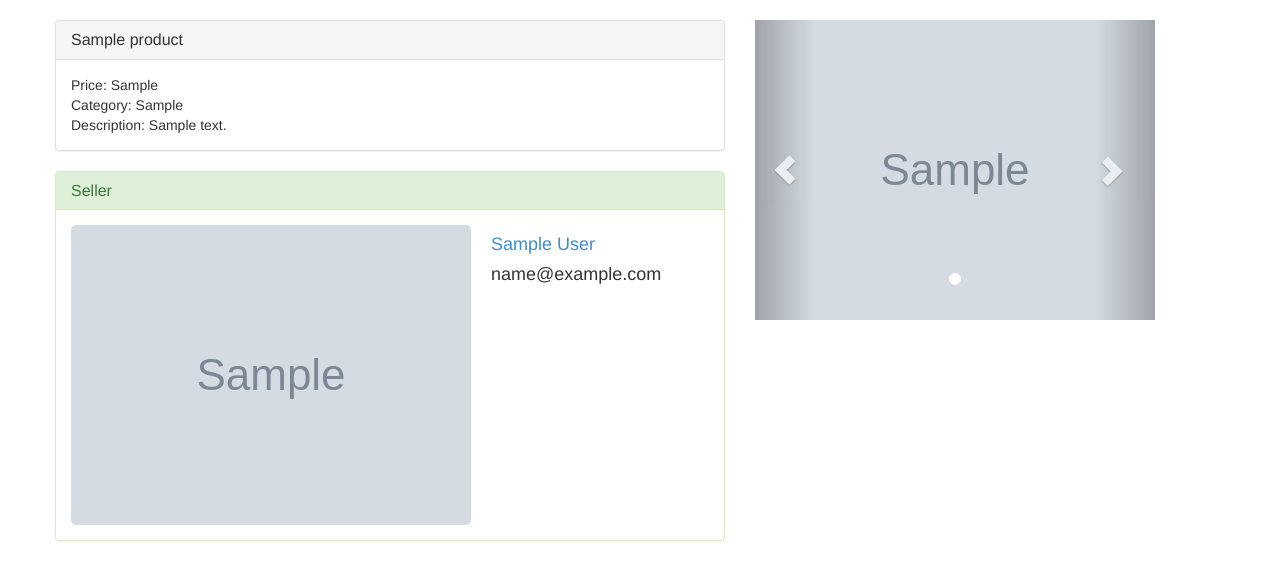
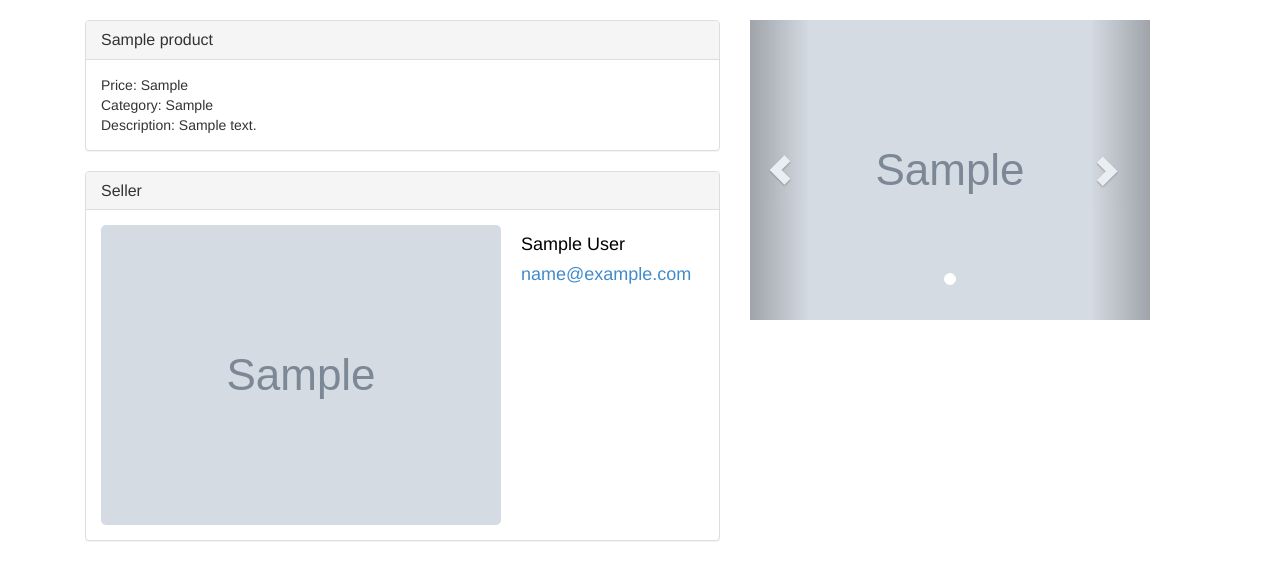
Before and after one commit to vlyubin/tradein, a Flask app: page /product/1 in a window 1280 px wide. Shown: the part 52-632 px from the top of the page. Run offline with Flask 2, Linux system fonts and the light colour scheme; tables that the repository leaves empty hold one stand-in row (values such as "Sample post"); grey boxes marked "Sample" are stand-in pictures; some libraries are stand-ins or nearby versions.

Commit message:
More styling changes for PDP

```diff
--- a/app/templates/pdp.html
+++ b/app/templates/pdp.html
@@ -6,31 +6,31 @@
 <body>
 	{% include 'navbar.html' %}
 	<div class="container">
-		<div class="row">
-			<div class="row">
 		<div class="col-md-7">
 			<div class="panel panel-default">
 				<div class="panel-heading">
-							<h3 class="panel-title">{{ prod.title}} </h3>
+					<h3 class="panel-title"> {{ prod.title|safe }} </h3>
 				</div>
 				<div class="panel-body">
-							Price: {{prod.price}} <br>
-							Category: {{prod.category}} <br>
-							Description: {{prod.desc}}
+					Price: {{ prod.price|safe }} <br>
+					Category: {{ prod.category|safe }} <br>
+					Description: {{ prod.desc|safe }}
 				</div>
 			</div>
-					<div class="panel panel-success">
+			<div class="panel panel-default">
 				<div class="panel-heading">
 					<h3 class="panel-title">Seller</h3>
 				</div>
 				<div class="panel-body">
+					<a href="{{ user.publicUrl }}">
 						<div style="float:left;">
-								<a href="{{user.publicUrl}}"><img src="{{user.pictureUrl}}" style="border-radius: 5px;"></a>
+							<img src="{{ user.pictureUrl }}" style="border-radius: 5px;">
 						</div>
 						<div class="contactDataRight">
-								<h4><a href="{{user.publicUrl}}">{{user.name}}</a></h4>
-								<h4>{{user.mail}}</h4>
+							<h4 style="color:black;">{{ user.name }}</h4>
+							<h4>{{ user.mail }}</h4>
 						</div>
+					</a>
 				</div>
 			</div>
 		</div>
@@ -76,14 +76,5 @@
 			</div>
 		</div>
 	</div>
-		</div>
-	</div>
-</div>
-
-</raw>
-
 </body>
-
-<script src="/static/js/sell.js"></script>
-
 </html>
```
Lines whose indentation alone changed are shown as unchanged.
